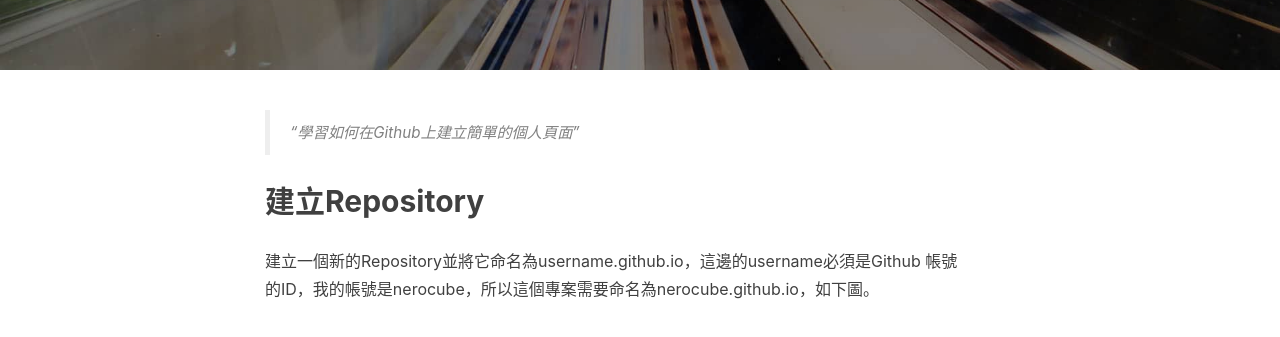
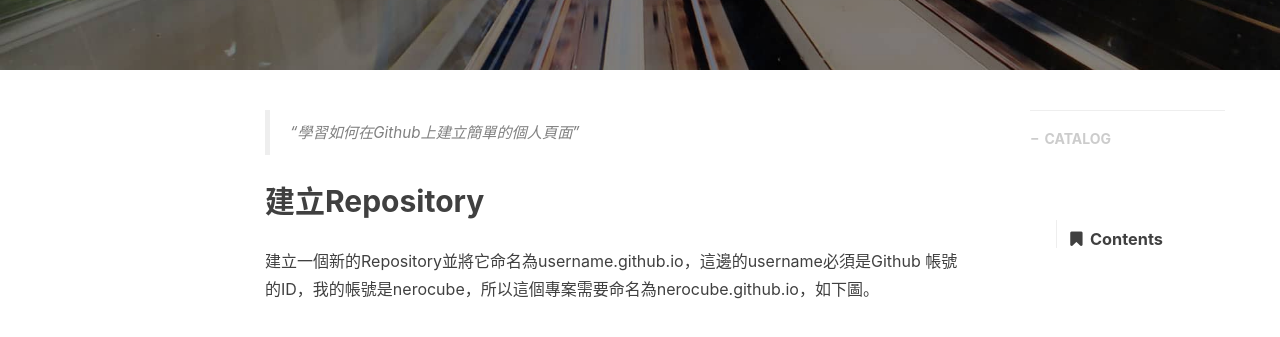
Before and after one commit to NeroCube/nerocube.github.io, a Jekyll site: the page built from _posts/2018-03-20-hello-world-github-pages.md, in a window 1280 px wide. Shown: the part 453-790 px from the top of the page. Built offline with Jekyll 4.4.1, drawn with Linux system fonts in a browser that asks for light colours; nearby versions of some CDN libraries; comment, search, counter and statistics services are not loaded.

Commit message:
add table of contents func

```diff
--- a/_includes/head.html
+++ b/_includes/head.html
@@ -30,6 +30,9 @@
     <!-- Pygments Highlight CSS -->
     <link rel="stylesheet" href="/css/highlight.css">
 
+    <!-- Pygments TOC CSS -->
+    <link rel="stylesheet" href="/css/toc.css">
+
     <!-- Custom Fonts -->
     <!-- <link href="http://maxcdn.bootstrapcdn.com/font-awesome/4.3.0/css/font-awesome.min.css" rel="stylesheet" type="text/css"> -->
     <!-- Hux change font-awesome CDN to qiniu -->
--- a/_layouts/post.html
+++ b/_layouts/post.html
@@ -107,7 +107,7 @@
             </div>
 
     <!-- Side Catalog Container -->
-        {% if page.catalog %}
+        {% if true %}
             <div class="
                 col-lg-2 col-lg-offset-0
                 visible-lg-block
@@ -121,6 +121,16 @@
                     <ul class="catalog-body"></ul>
                 </div>
             </div>
+        {% endif %}
+
+    <!-- Table of Contents -->
+        {% if page.toc != "" %}
+        <aside id="sidebar">
+            <div id="toc" class="toc-article">
+                <strong class="toc-title">Contents</strong>
+                {{page.toc}}
+            </div>
+        </aside>
         {% endif %}
 
     <!-- Sidebar Container -->
@@ -220,6 +230,8 @@
         anchors.add().remove('.intro-header h1').remove('.subheading').remove('.sidebar-container h5');
     })
 </script>
+<!-- toc.js -->
+<script type="text/javascript" src="/js/toc.js" async=""></script>
 <style>
     /* place left on bigger screen */
     @media all and (min-width: 800px) {
--- /dev/null
+++ b/css/toc.css
@@ -0,0 +1,75 @@
+/*toc*/
+.toc-article {
+    position: absolute;
+    border-left: rgba(88,88,88,0.1) 1px solid;
+    padding: 1em 1em 0 1em;
+    margin-left: 1em;
+  }
+  .toc-title {
+    font-size: 120%;
+  }
+  .toc-title:before {
+    font-family: "FontAwesome";
+    content: "\f02e";
+    margin-right: 0.5em;
+  }
+  @media screen and (max-width: 1100px) {
+    #toc {
+      display: none;
+    }
+  }
+  #toc {
+    width: inherit;
+    line-height: 1em;
+    font-size: 0.85em;
+    float: left;
+    overflow: auto;
+  }
+  @media mq-mobile {
+    #toc {
+      display: none;
+    }
+  }
+  @media mq-tablet {
+    #toc {
+      display: none;
+    }
+  }
+  .toc-fixed {
+    position: fixed;
+    top: 60px;
+    margin-top: 0;
+    max-height: 81%;
+    overflow: hidden;
+    z-index: 1;
+  }
+  .toc-nav {
+    padding: 0;
+    margin: 1em;
+    line-height: 1.8em;
+  }
+  .toc-nav li {
+    list-style-type: none;
+  }
+  .toc-nav li a:hover {
+    background-color: transparent !important;
+  }
+  .toc-nav .active > a {
+    color: color-theme;
+  }
+  .toc-nav-link {
+    font-family: "futura-pt", Helvetica, Arial, "Hiragino Sans GB", "Hiragino Sans GB W3", Microsoft JhengHei, WenQuanYi Micro Hei, "Microsoft YaHei", sans-serif;
+    color: color-link;
+    padding: 1px !important;
+  }
+  .toc-nav-link:hover {
+    color: color-theme;
+  }
+  .toc-nav-child {
+    margin-left: 0em;
+  }
+  #sidebar {
+    display: inline;
+    float: left;
+    padding-left: 12px;
+  }
--- /dev/null
+++ b/js/toc.js
@@ -0,0 +1,18 @@
+alert("hjghgjgh")
+var toc = document.getElementById('toc')
+
+if (toc != null) {
+	window.addEventListener("scroll", scrollcatelogHandler);
+	var tocPosition = toc.offsetTop;
+	var height_header = $("#signature").height();
+	function scrollcatelogHandler(e) {
+		 var event = e || window.event,
+		     target = event.target || event.srcElement;
+		 var scrollTop = document.documentElement.scrollTop || document.body.scrollTop;
+		 if (scrollTop >  tocPosition -20) {
+		     toc.classList.add("toc-fixed");
+		 } else {
+		     toc.classList.remove("toc-fixed");
+		 }
+	}
+}
```
